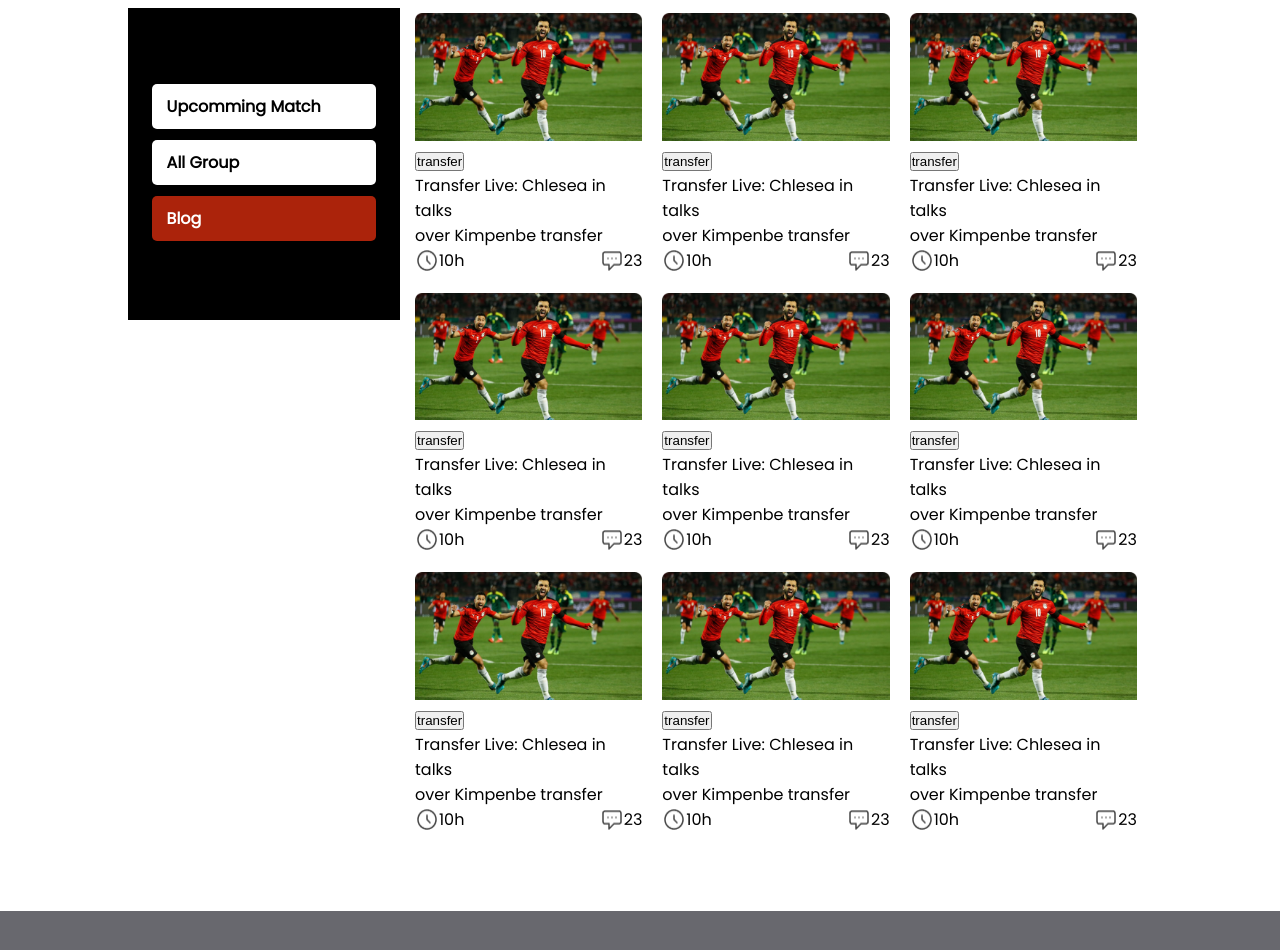
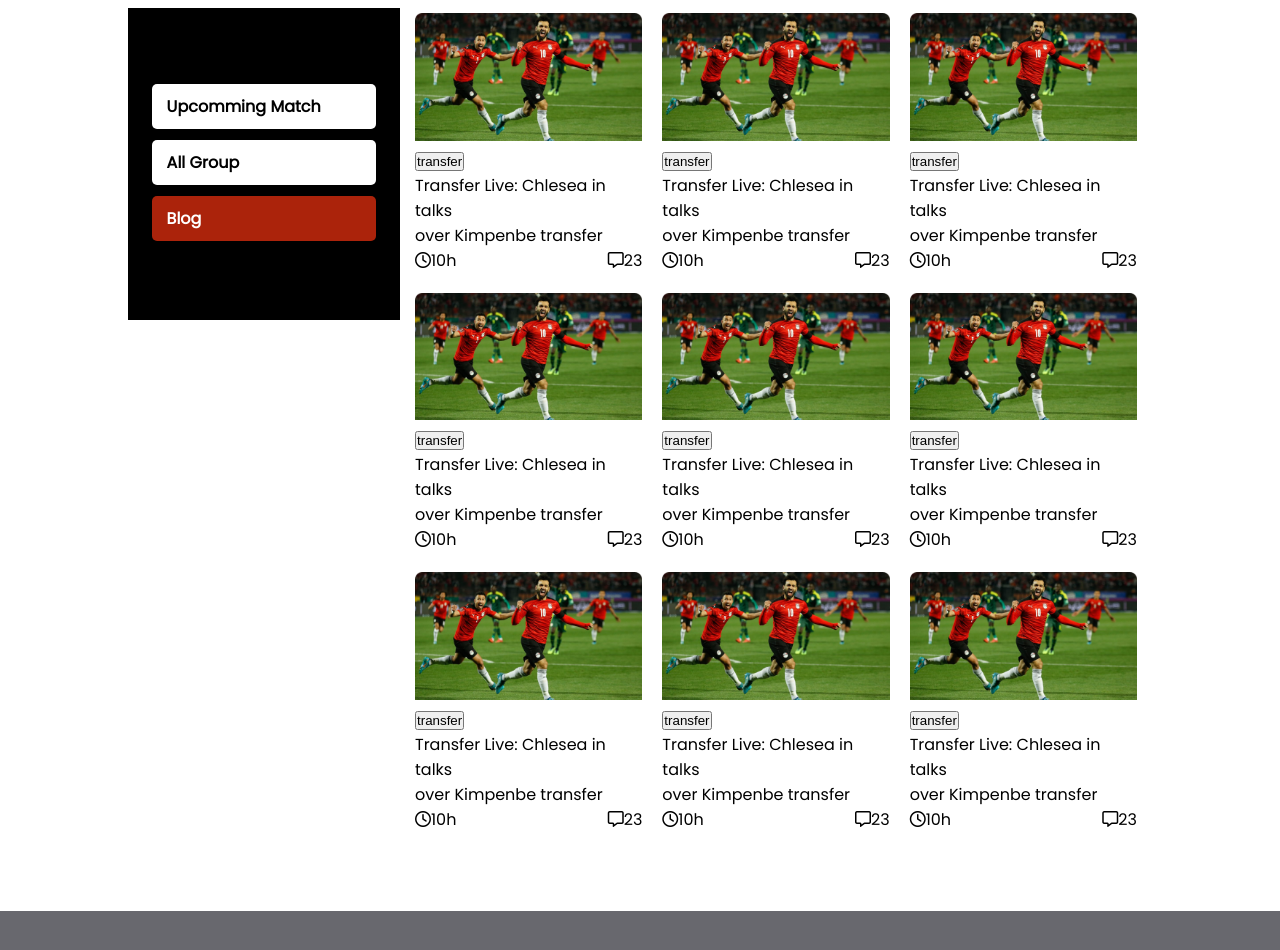
Before and after one commit to coaderaman/World-cup-repo, a plain HTML site: page index.html in a window 1280 px wide. Shown: the part 866-1816 px from the top of the page. Drawn offline with Linux system fonts and the light colour scheme.

Commit message:
Another commit

```diff
--- a/index.html
+++ b/index.html
@@ -26,7 +26,7 @@
                     </h1>
                 </div>
                 <article class="header-article">
-                    Lorem ipsum dolor sit amet consectetur adipisicing elit. Odit similique dolor officia eum, aperiam
+                    World cup football is the most popular live in whole world. Enjoy it with us. Lets go to live.
                 </article>
                 <a class="button" href="./live/live.html"> Watch Live <i class="fa-solid fa-angle-right"></i></a>
             </div>
@@ -68,11 +68,11 @@
                             </article>
                             <div class="icon">
                                 <div class="first-icon">
-                                    <img src="./assets/Time Icon.png" alt="">
+                                    <p><i class="fa-regular fa-clock"></i></p>
                                     <p>10h</p>
                                 </div>
                                 <div class="second-icon">
-                                    <img src="./assets/Chat Icon.png" alt="">
+                                    <p><i class="fa-regular fa-message"></i></p>
                                     <p>23</p>
                                 </div>
                             </div>
@@ -91,11 +91,11 @@
                             </article>
                             <div class="icon">
                                 <div class="first-icon">
-                                    <img src="./assets/Time Icon.png" alt="">
+                                    <p><i class="fa-regular fa-clock"></i></p>
                                     <p>10h</p>
                                 </div>
                                 <div class="second-icon">
-                                    <img src="./assets/Chat Icon.png" alt="">
+                                    <p><i class="fa-regular fa-message"></i></p>
                                     <p>23</p>
                                 </div>
                             </div>
@@ -114,11 +114,11 @@
                             </article>
                             <div class="icon">
                                 <div class="first-icon">
-                                    <img src="./assets/Time Icon.png" alt="">
+                                    <p><i class="fa-regular fa-clock"></i></p>
                                     <p>10h</p>
                                 </div>
                                 <div class="second-icon">
-                                    <img src="./assets/Chat Icon.png" alt="">
+                                    <p><i class="fa-regular fa-message"></i></p>
                                     <p>23</p>
                                 </div>
                             </div>
@@ -137,11 +137,11 @@
                             </article>
                             <div class="icon">
                                 <div class="first-icon">
-                                    <img src="./assets/Time Icon.png" alt="">
+                                    <p><i class="fa-regular fa-clock"></i></p>
                                     <p>10h</p>
                                 </div>
                                 <div class="second-icon">
-                                    <img src="./assets/Chat Icon.png" alt="">
+                                    <p><i class="fa-regular fa-message"></i></p>
                                     <p>23</p>
                                 </div>
                             </div>
@@ -160,11 +160,11 @@
                             </article>
                             <div class="icon">
                                 <div class="first-icon">
-                                    <img src="./assets/Time Icon.png" alt="">
+                                    <p><i class="fa-regular fa-clock"></i></p>
                                     <p>10h</p>
                                 </div>
                                 <div class="second-icon">
-                                    <img src="./assets/Chat Icon.png" alt="">
+                                    <p><i class="fa-regular fa-message"></i></p>
                                     <p>23</p>
                                 </div>
                             </div>
@@ -183,11 +183,11 @@
                             </article>
                             <div class="icon">
                                 <div class="first-icon">
-                                    <img src="./assets/Time Icon.png" alt="">
+                                    <p><i class="fa-regular fa-clock"></i></p>
                                     <p>10h</p>
                                 </div>
                                 <div class="second-icon">
-                                    <img src="./assets/Chat Icon.png" alt="">
+                                    <p><i class="fa-regular fa-message"></i></p>
                                     <p>23</p>
                                 </div>
                             </div>
@@ -206,11 +206,11 @@
                             </article>
                             <div class="icon">
                                 <div class="first-icon">
-                                    <img src="./assets/Time Icon.png" alt="">
+                                    <p><i class="fa-regular fa-clock"></i></p>
                                     <p>10h</p>
                                 </div>
                                 <div class="second-icon">
-                                    <img src="./assets/Chat Icon.png" alt="">
+                                    <p><i class="fa-regular fa-message"></i></p>
                                     <p>23</p>
                                 </div>
                             </div>
@@ -229,11 +229,11 @@
                             </article>
                             <div class="icon">
                                 <div class="first-icon">
-                                    <img src="./assets/Time Icon.png" alt="">
+                                    <p><i class="fa-regular fa-clock"></i></p>
                                     <p>10h</p>
                                 </div>
                                 <div class="second-icon">
-                                    <img src="./assets/Chat Icon.png" alt="">
+                                    <p><i class="fa-regular fa-message"></i></p>
                                     <p>23</p>
                                 </div>
                             </div>
@@ -252,11 +252,11 @@
                             </article>
                             <div class="icon">
                                 <div class="first-icon">
-                                    <img src="./assets/Time Icon.png" alt="">
+                                    <p><i class="fa-regular fa-clock"></i></p>
                                     <p>10h</p>
                                 </div>
                                 <div class="second-icon">
-                                    <img src="./assets/Chat Icon.png" alt="">
+                                    <p><i class="fa-regular fa-message"></i></p>
                                     <p>23</p>
                                 </div>
                             </div>
```
Also changed, not shown: live/live.css (+14 -5 lines), live/live.html (+5 -5 lines).
